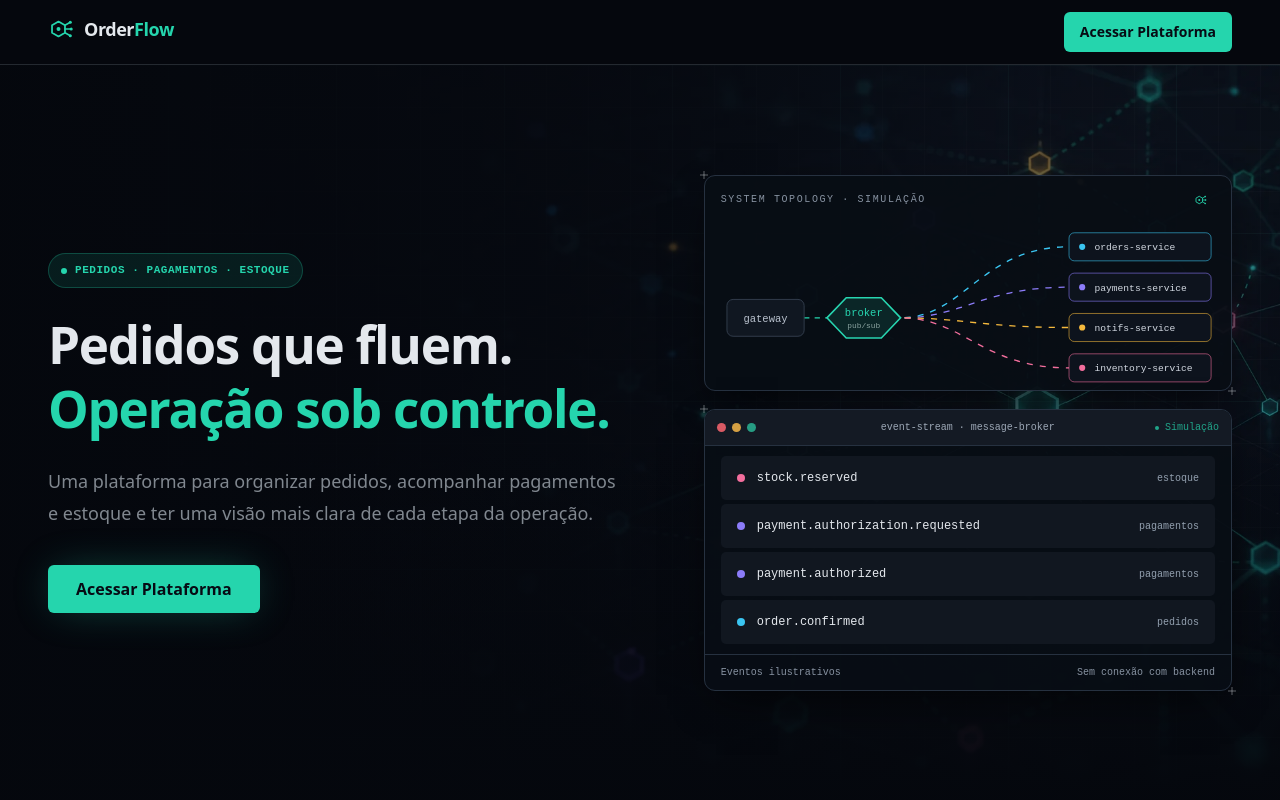
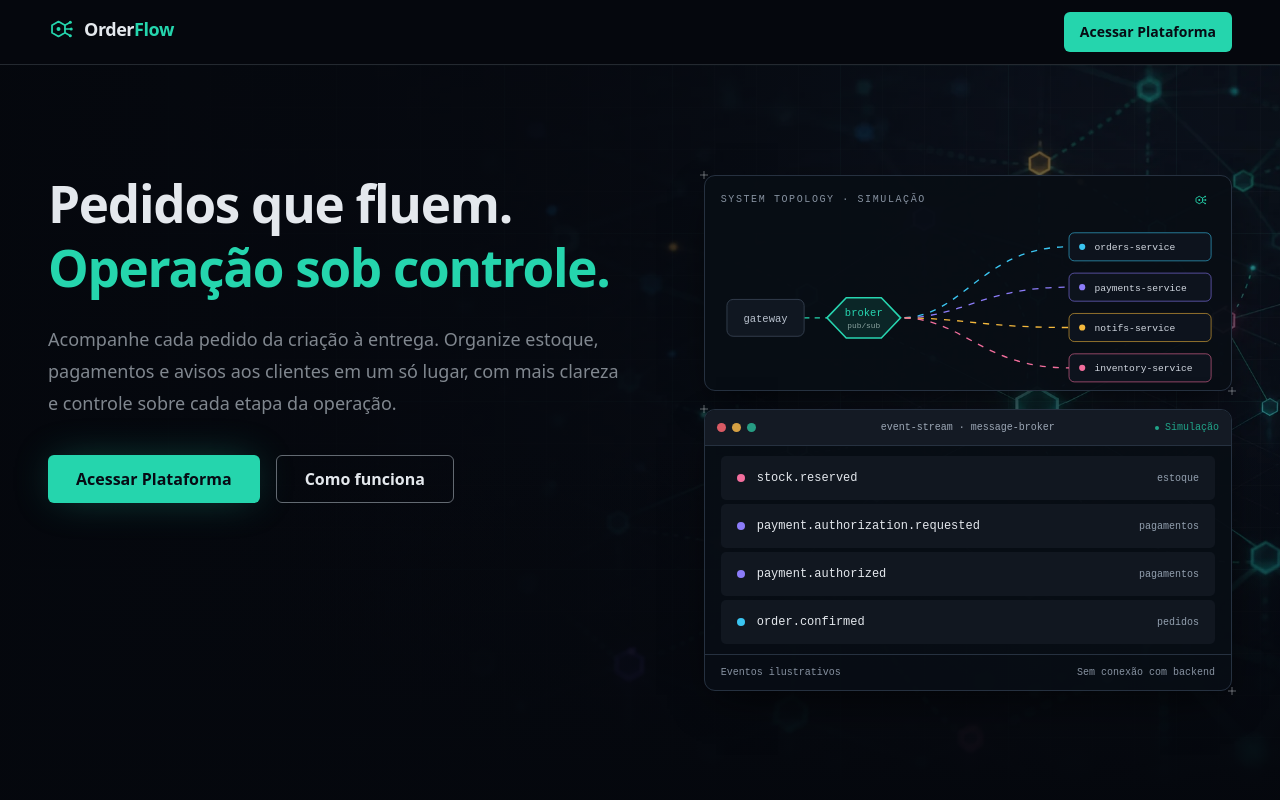
Before and after one commit to paulor007/orderflow, a React (Vite) app in the folder frontend/: page / in a window 1280 px wide. Shown: the top 800 px of the page. Built offline with nearby package versions, Linux system fonts and the light colour scheme.

Commit message:
feat(frontend): simplify the hero and link it to how it works

```diff
--- a/frontend/src/components/site/HeroSection.tsx
+++ b/frontend/src/components/site/HeroSection.tsx
@@ -1,5 +1,6 @@
 import heroBackground from "../../assets/hero-bg.webp";
 import { ButtonLink } from "../ui/ButtonLink";
+import { buttonClasses } from "../ui/styles";
 import { HeroSystemPreview } from "./HeroSystemPreview";
 
 export function HeroSection() {
@@ -25,20 +26,9 @@ export function HeroSection() {
       </div>
 
       {/* Hero Content */}
-      <div className="page-container relative z-10 grid min-h-[calc(100dvh-4rem)] items-center gap-14 py-20 xl:grid-cols-[minmax(0,1.12fr)_minmax(0,1fr)] xl:gap-16">
+      <div className="page-container relative z-10 grid min-h-[calc(100dvh-4rem)] items-center gap-14 py-20 xl:grid-cols-[minmax(0,1.12fr)_minmax(0,1fr)] xl:content-center xl:items-start xl:gap-16">
         {/* Apresentação do produto */}
         <div className="max-w-[750px]">
-          <div className="mb-7 inline-flex items-center gap-2 rounded-full border border-accent/25 bg-accent/10 px-3 py-2">
-            <span
-              aria-hidden="true"
-              className="size-1.5 rounded-full bg-accent"
-            />
-
-            <span className="font-mono text-[11px] font-semibold tracking-wider text-accent uppercase">
-              Pedidos · Pagamentos · Estoque
-            </span>
-          </div>
-
           <h1
             id="hero-heading"
             className="text-[clamp(2.6rem,4vw,4rem)] leading-[1.1] font-bold tracking-tight text-fg"
@@ -51,14 +41,22 @@ export function HeroSection() {
           </h1>
 
           <p className="mt-7 max-w-xl text-base leading-8 text-fg-muted sm:text-lg">
-            Uma plataforma para organizar pedidos, acompanhar pagamentos e
-            estoque e ter uma visão mais clara de cada etapa da operação.
+            Acompanhe cada pedido da criação à entrega. Organize estoque,
+            pagamentos e avisos aos clientes em um só lugar, com mais clareza e
+            controle sobre cada etapa da operação.
           </p>
 
           <div className="mt-9 flex flex-wrap items-center gap-4">
             <ButtonLink to="/entrar" size="lg">
               Acessar Plataforma
             </ButtonLink>
+
+            <a
+              href="#como-funciona"
+              className={buttonClasses("secondary", "lg")}
+            >
+              Como funciona
+            </a>
           </div>
         </div>
 
```
